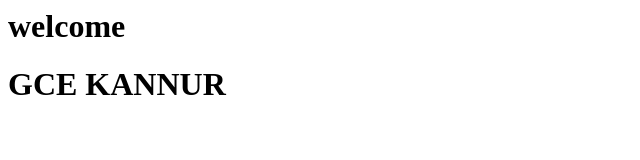
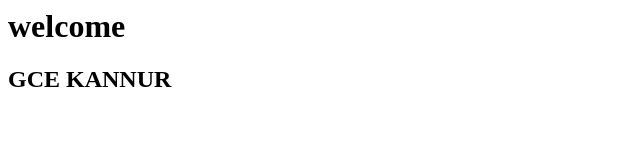
Before and after one commit to NIHALA-K/NIHALA, a plain HTML site: page index.html in a window 1280 px wide. Shown: the whole page, without its empty margins (0-640 px from the left). Drawn offline with Linux system fonts and the light colour scheme.

Commit message:
index.html file modified

```diff
--- a/index.html
+++ b/index.html
@@ -1,6 +1,6 @@
 <html>
 <body>
  <h1>welcome</h1>
- <h1> GCE KANNUR</h1>
+ <h2> GCE KANNUR</h2>
 </body>
 </html>
```
